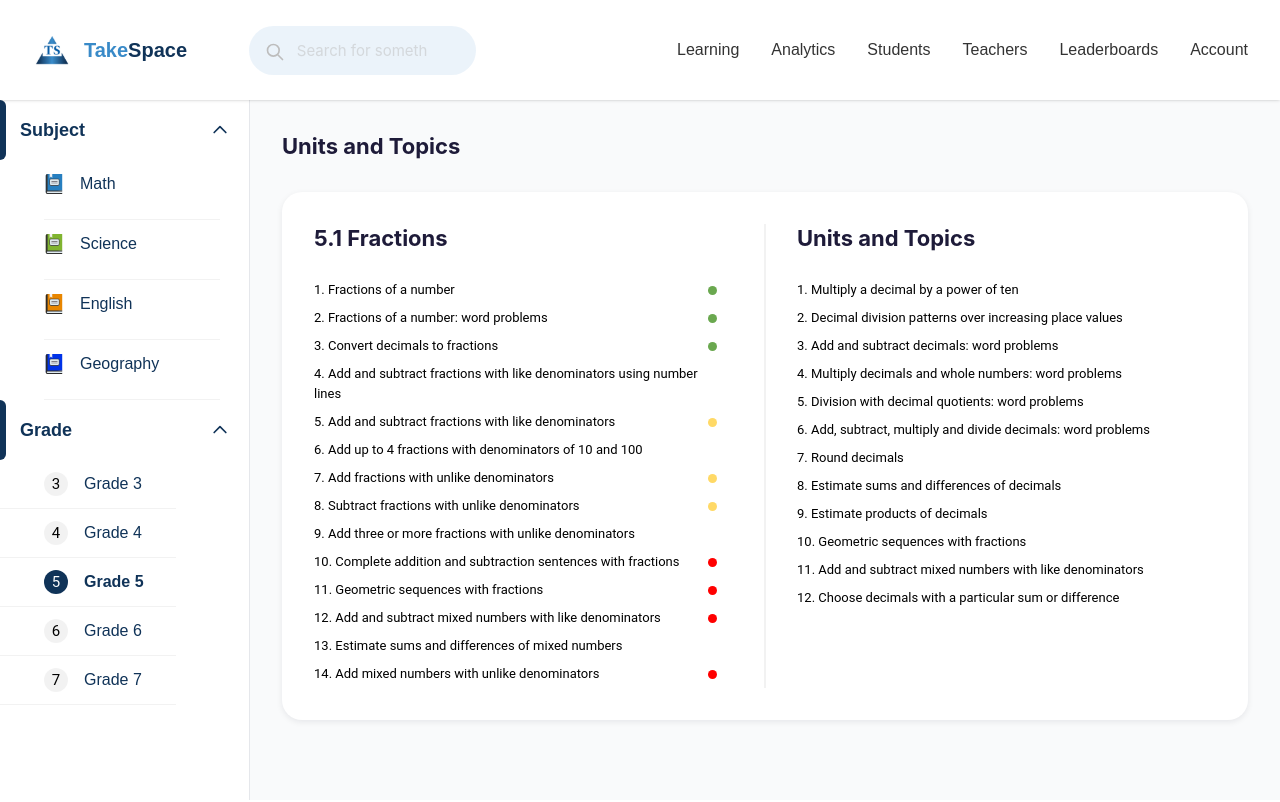
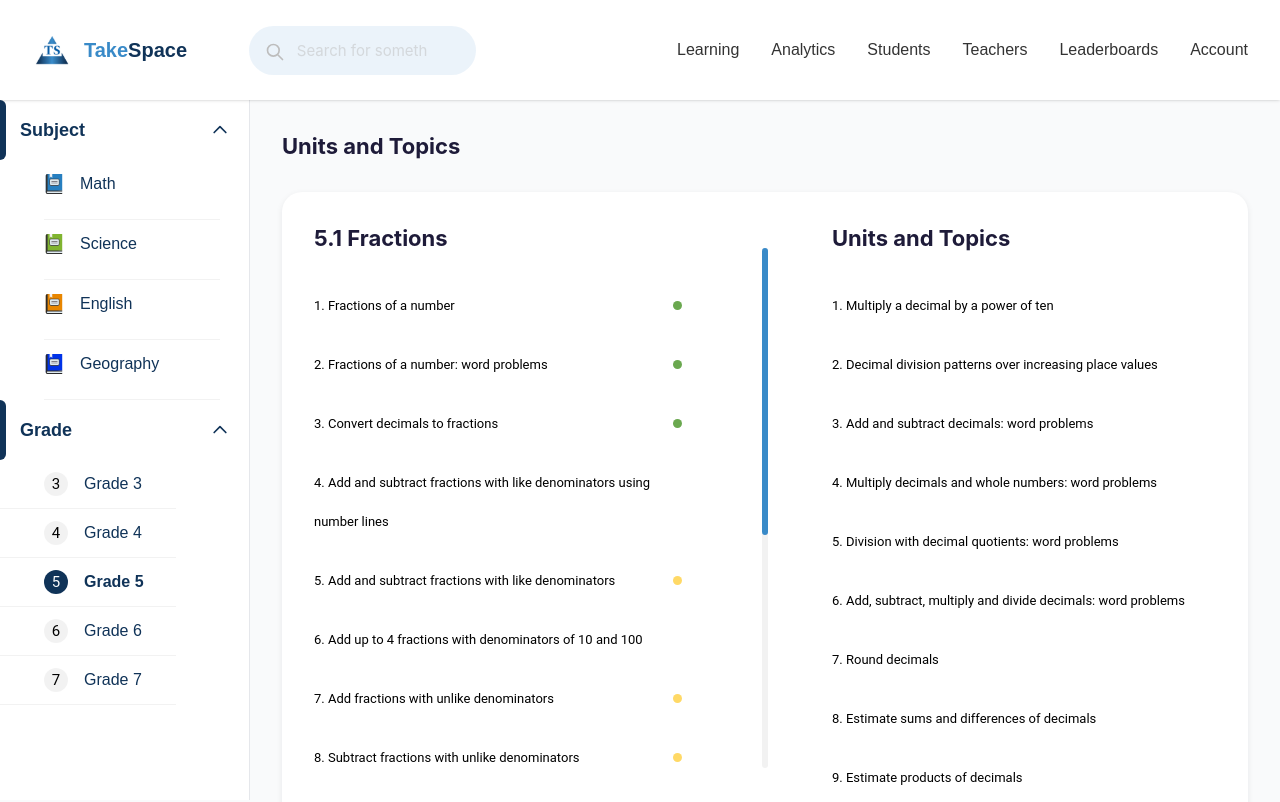
Before and after one commit to usman724/takespaceAdmin, a Next.js app: page /learning in a window 1280 px wide. Shown: the top 802 px of the page. Built offline with nearby package versions, Linux system fonts and the light colour scheme.

Commit message:
add fix learnig

```diff
--- a/app/components/learning/TopicsDisplay.js
+++ b/app/components/learning/TopicsDisplay.js
@@ -1,6 +1,6 @@
 'use client';
 
-import { useState } from 'react';
+import { useEffect, useRef, useState } from 'react';
 import { useTranslation } from 'react-i18next';
 
 const TopicsDisplay = ({
@@ -23,6 +23,41 @@ const TopicsDisplay = ({
 }) => {
   const { t } = useTranslation();
   const [selectedFilters, setSelectedFilters] = useState({});
+
+  // Refs and state for custom center scrollbar synced with left column scroll
+  const leftScrollRef = useRef(null);
+  const [trackMetrics, setTrackMetrics] = useState({
+    trackHeight: 0,
+    thumbHeight: 0,
+    thumbOffset: 0
+  });
+
+  // Helper to recalc track metrics
+  const recalcTrackMetrics = () => {
+    const el = leftScrollRef.current;
+    if (!el) return;
+    const client = el.clientHeight;
+    const scroll = el.scrollHeight;
+    const trackHeight = client; // Match visual track to the actual visible area height
+    const ratio = scroll > 0 ? client / scroll : 1;
+    const thumbHeight = Math.max(20, Math.round(trackHeight * ratio));
+    const maxThumbOffset = Math.max(0, trackHeight - thumbHeight);
+    const progress = scroll > client ? el.scrollTop / (scroll - client) : 0;
+    const thumbOffset = Math.round(maxThumbOffset * progress);
+    setTrackMetrics({ trackHeight, thumbHeight, thumbOffset });
+  };
+
+  useEffect(() => {
+    recalcTrackMetrics();
+    const handleResize = () => recalcTrackMetrics();
+    window.addEventListener('resize', handleResize);
+    return () => window.removeEventListener('resize', handleResize);
+    // eslint-disable-next-line react-hooks/exhaustive-deps
+  }, []);
+
+  const handleLeftScroll = () => {
+    recalcTrackMetrics();
+  };
 
   const getStatusDot = (status) => {
     if (!status) return null;
@@ -91,7 +126,8 @@ const TopicsDisplay = ({
           boxShadow: '0px 2px 6px rgba(13, 10, 44, 0.08)'
         }}
       >
-        <div className="grid grid-cols-1 lg:grid-cols-2 gap-8 lg:gap-16 relative">
+        {/* 3-column grid on large screens: left | center track | right */}
+        <div className="grid grid-cols-1 lg:grid-cols-[1fr_auto_1fr] gap-8 lg:gap-12 xl:gap-16 relative">
           {/* Left Column */}
           <div className="relative">
             <h2
@@ -109,6 +145,8 @@ const TopicsDisplay = ({
             </h2>
 
             <div
+              ref={leftScrollRef}
+              onScroll={scrollable ? handleLeftScroll : undefined}
               className={scrollable ? "scrollable-content pr-4" : ""}
               style={{
                 maxHeight: scrollable ? maxHeight : 'auto',
@@ -116,7 +154,7 @@ const TopicsDisplay = ({
               }}
             >
               {leftColumn.topics.map((topic, index) => (
-                <div key={topic.id || index} className="flex items-center justify-between py-1">
+                <div key={topic.id || index} className="flex items-center justify-between py-2.5">
                   <span
                     className="flex-1 mr-4"
                     style={{
@@ -124,7 +162,7 @@ const TopicsDisplay = ({
                       fontStyle: 'normal',
                       fontWeight: 400,
                       fontSize: 'clamp(11px, 2vw, 13px)',
-                      lineHeight: '20px',
+                      lineHeight: '39px',
                       color: '#000000'
                     }}
                   >
@@ -135,6 +173,39 @@ const TopicsDisplay = ({
               ))}
             </div>
           </div>
+
+          {/* Center custom scrollbar track (visible on lg+) */}
+          {showSeparator && (
+            <div className="hidden lg:flex flex-col items-center">
+              {/* Spacer to align with headings margin */}
+              <div className="mb-4 sm:mb-6" style={{ height: 0 }} />
+              <div
+                aria-hidden
+                style={{
+                  width: '6px',
+                  height: `${trackMetrics.trackHeight || parseInt(maxHeight, 10) || 520}px`,
+                  background: '#F2F2F2',
+                  borderRadius: '40px',
+                  position: 'relative'
+                }}
+              >
+                {/* Thumb */}
+                {trackMetrics.trackHeight > 0 && (
+                  <div
+                    style={{
+                      position: 'absolute',
+                      left: 0,
+                      top: `${trackMetrics.thumbOffset}px`,
+                      width: '6px',
+                      height: `${trackMetrics.thumbHeight}px`,
+                      background: '#398AC8',
+                      borderRadius: '40px'
+                    }}
+                  />
+                )}
+              </div>
+            </div>
+          )}
 
           {/* Right Column */}
           <div className="relative">
@@ -154,7 +225,7 @@ const TopicsDisplay = ({
 
             <div>
               {rightColumn.topics.map((topic, index) => (
-                <div key={topic.id || index} className="flex items-center justify-between py-1">
+                <div key={topic.id || index} className="flex items-center justify-between py-2.5">
                   <span
                     className="flex-1 mr-4"
                     style={{
@@ -162,7 +233,7 @@ const TopicsDisplay = ({
                       fontStyle: 'normal',
                       fontWeight: 400,
                       fontSize: 'clamp(11px, 2vw, 13px)',
-                      lineHeight: '20px',
+                      lineHeight: '39px',
                       color: '#000000'
                     }}
                   >
@@ -174,8 +245,8 @@ const TopicsDisplay = ({
             </div>
           </div>
 
-          {/* Center Separator Line */}
-          {showSeparator && (
+          {/* Fallback thin separator for non-scrollable mode or when track hidden */}
+          {!scrollable && showSeparator && (
             <div className="hidden lg:block absolute left-1/2 top-0 bottom-0 w-[1px] bg-[#E5E5E5] transform -translate-x-1/2"></div>
           )}
         </div>
```
